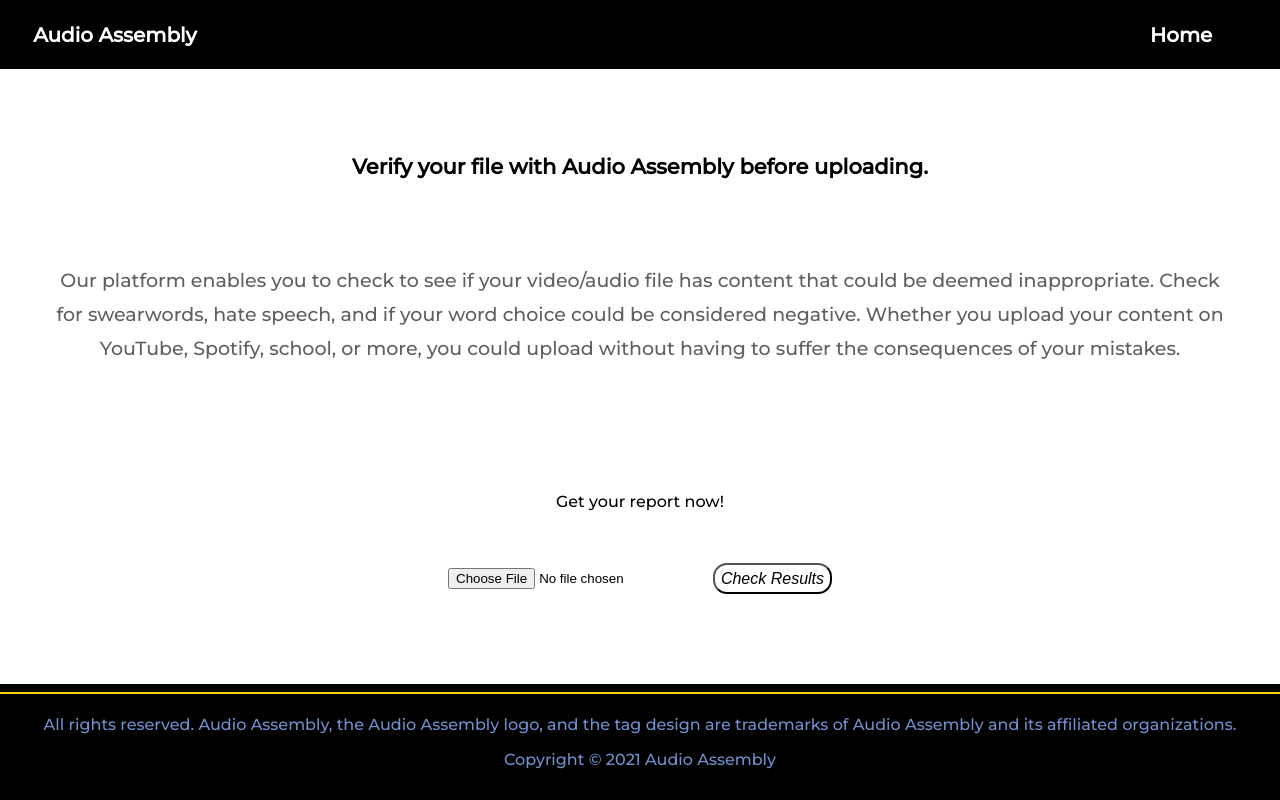
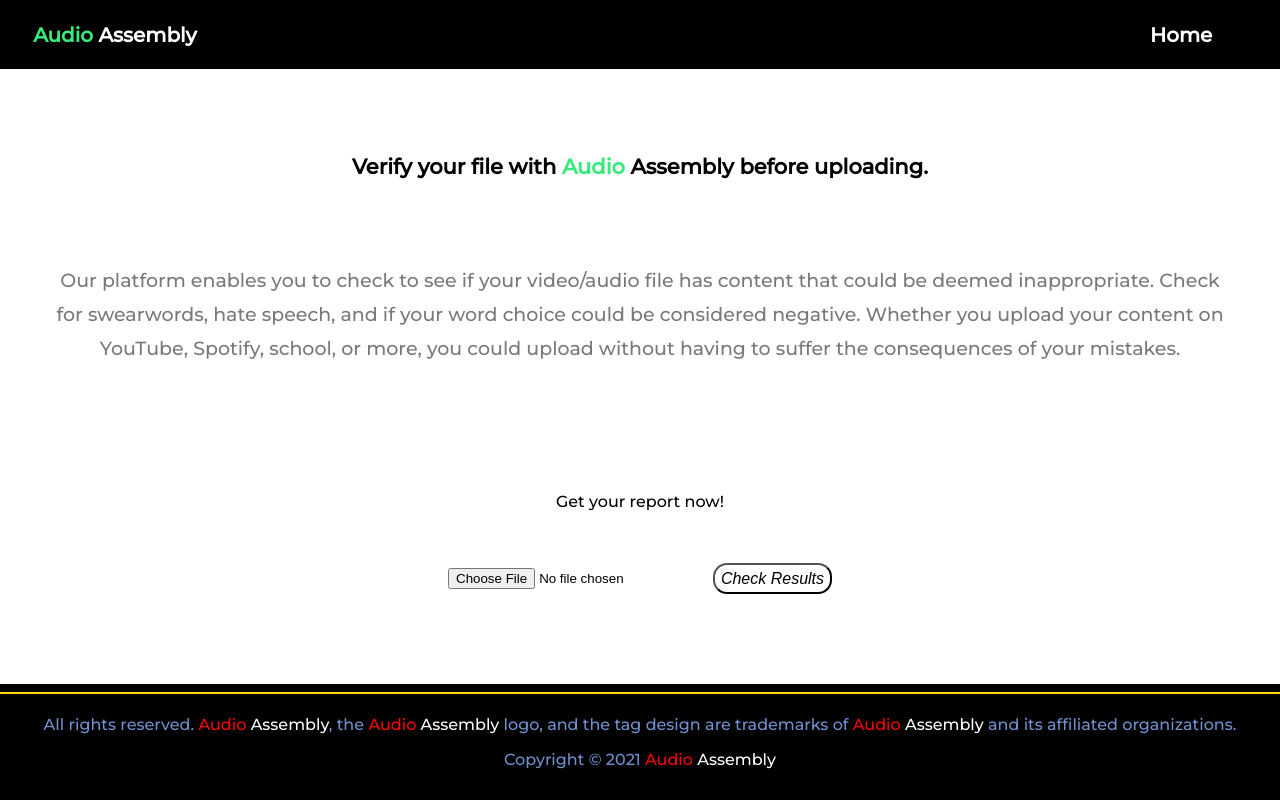
Before and after one commit to AvramBaicu/AudioAssembly, a Flask app: page / in a window 1280 px wide. Run offline with Flask 2, Linux system fonts and the light colour scheme.

Commit message:
Found colors

```diff
--- a/AudioAssembly/static/style.css
+++ b/AudioAssembly/static/style.css
@@ -9,7 +9,7 @@ body {
 .container {
   min-height: 100vh;
   flex-direction: column;
-  background-color: #1f3355;
+  background-color: #000000;
   display: block;
 }
 
@@ -32,7 +32,7 @@ body {
 .Name_of_Website{
 
   padding-left: 3%;
-  color: #ffffff;
+  color: white;
 }
 .menu li{
   margin: auto;
@@ -54,7 +54,7 @@ body {
   padding-left: 4%;
   padding-right: 4%;
   padding-bottom: 4%;
-  color: rgb(95, 95, 95);
+  color: rgb(121, 121, 121);
 
   text-align: center;
   line-height: 1.8;
@@ -62,7 +62,7 @@ body {
 }
 .check_results_button{
   font-size: 16px;
-  background-color: rgb(255, 255, 255);
+  background-color: #ffffff;
   color: rgb(0, 0, 0);
   border-radius: 14px;
   padding: 4%;
--- a/AudioAssembly/templates/index.html
+++ b/AudioAssembly/templates/index.html
@@ -14,7 +14,7 @@
 
   <body>
     <header class="header">
-      <p class="Name_of_Website">Audio Assembly</p>
+      <p class="Name_of_Website"> <span style="color: #38ea7a ">Audio</span> Assembly</p>
       <nav class="menu">
         <li>Home</li>
       </nav>
@@ -24,7 +24,7 @@
 
 
 
-    <h3 class="title_of_page">Verify your file with Audio Assembly before uploading.</h3>
+    <h3 class="title_of_page">Verify your file with <span style="color: #38ea7a">Audio</span> Assembly before uploading.</h3>
 
     <p class="intro_paragraph">Our platform enables you to check to see if your video/audio file has content that could be deemed inappropriate.
       Check for swearwords, hate speech, and if your word choice could be considered negative. Whether you upload your content on YouTube,
@@ -44,8 +44,8 @@
   </body>
   <footer >
     <hr color="gold">
-    <p class="footer_paragraph">All rights reserved. Audio Assembly, the Audio Assembly logo, and the tag design are trademarks of Audio Assembly and its affiliated organizations.</p>
-    <p class="footer_all_rights">Copyright © 2021 Audio Assembly</p>
+    <p class="footer_paragraph">All rights reserved.  <span style="color: #ff0000">Audio</span>  <span style="color: white">Assembly</span>, the <span style="color: #ff0000">Audio</span>  <span style="color: white">Assembly</span> logo, and the tag design are trademarks of <span style="color: #ff0000">Audio</span>  <span style="color: white">Assembly</span> and its affiliated organizations.</p>
+    <p class="footer_all_rights">Copyright © 2021 <span style="color: #ff0000">Audio</span>  <span style="color: white">Assembly</span></p>
 
   </footer>
 </html>
```
